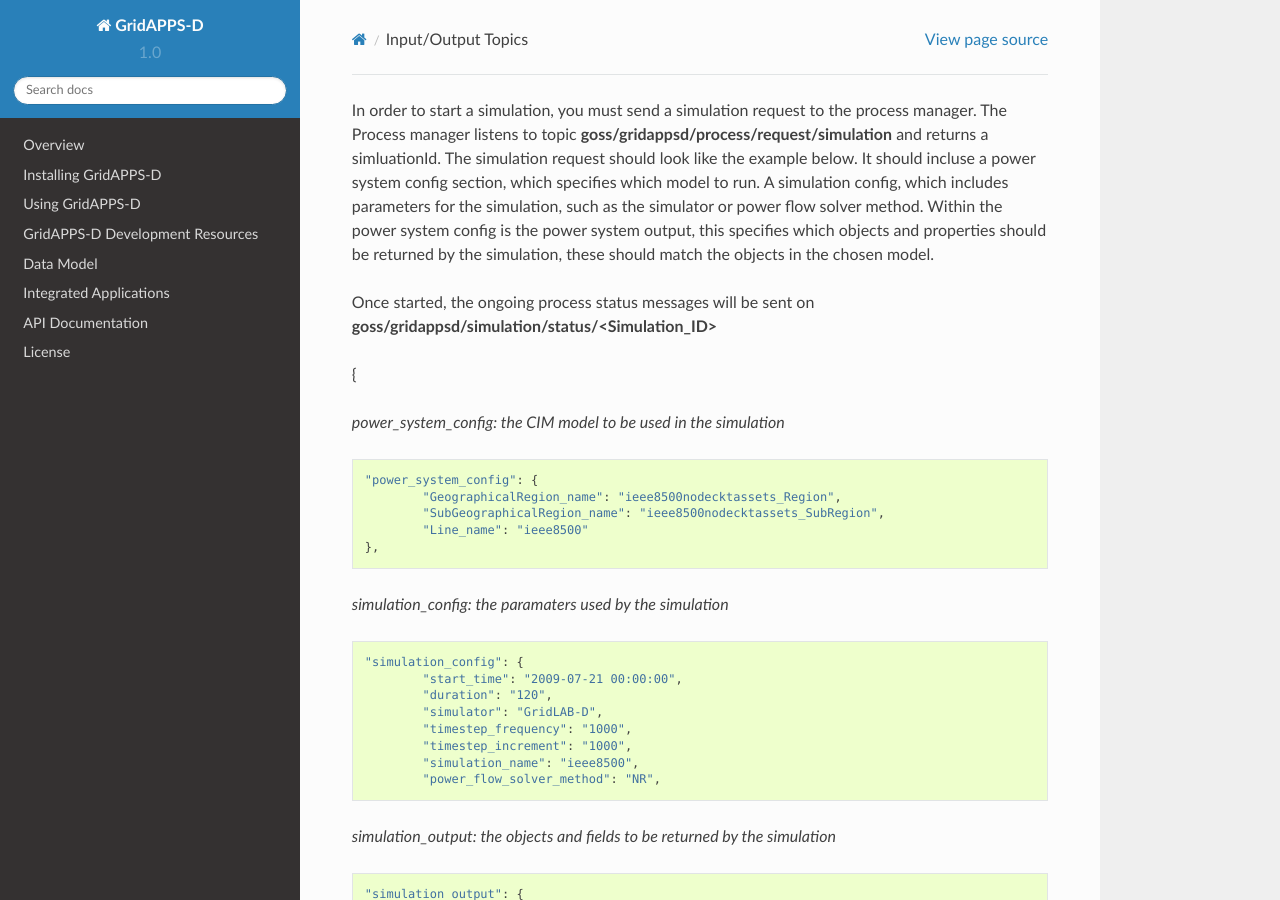
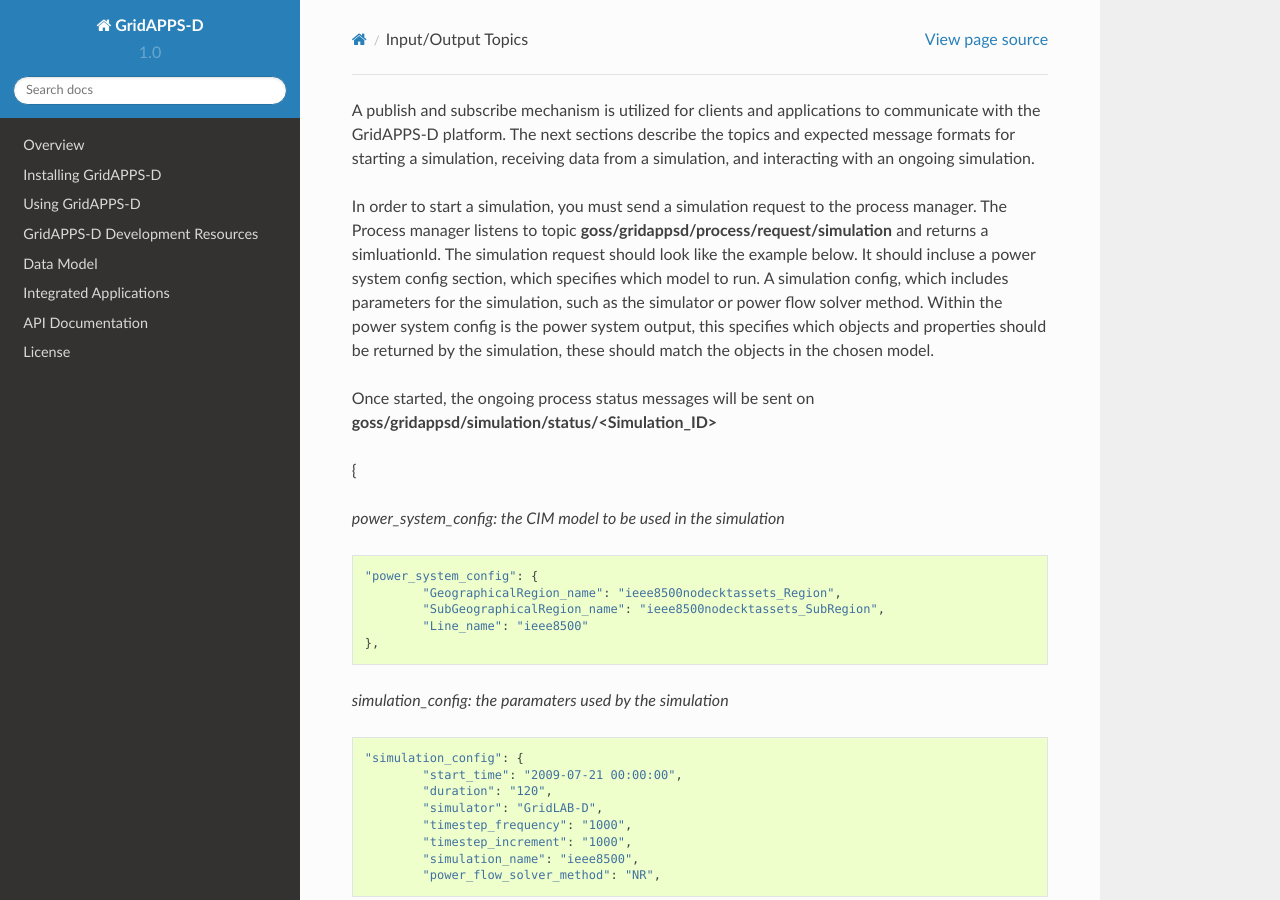
Before and after one commit to GRIDAPPSD/GOSS-GridAPPS-D, a Sphinx documentation site: the page built from docs/source/using_gridappsd/run_configuration.rst, in a window 1280 px wide and 900 px high. Built offline with Sphinx 7.4.7 and the Read the Docs theme 2.0.0, drawn with Linux system fonts in a browser that asks for light colours; pages that are not in the unit, such as notebooks, are missing from menus.

Commit message:
Update run_configuration.rst

```diff
--- a/docs/source/using_gridappsd/run_configuration.rst
+++ b/docs/source/using_gridappsd/run_configuration.rst
@@ -1,3 +1,5 @@
+A publish and subscribe mechanism is utilized for clients and applications to communicate with the GridAPPS-D platform.  The next sections describe the topics and expected message formats for starting a simulation, receiving data from a simulation, and interacting with an ongoing simulation.
+
 .. _run_config:
 
 .. include:: api_examples/simulation_request.rst
```
